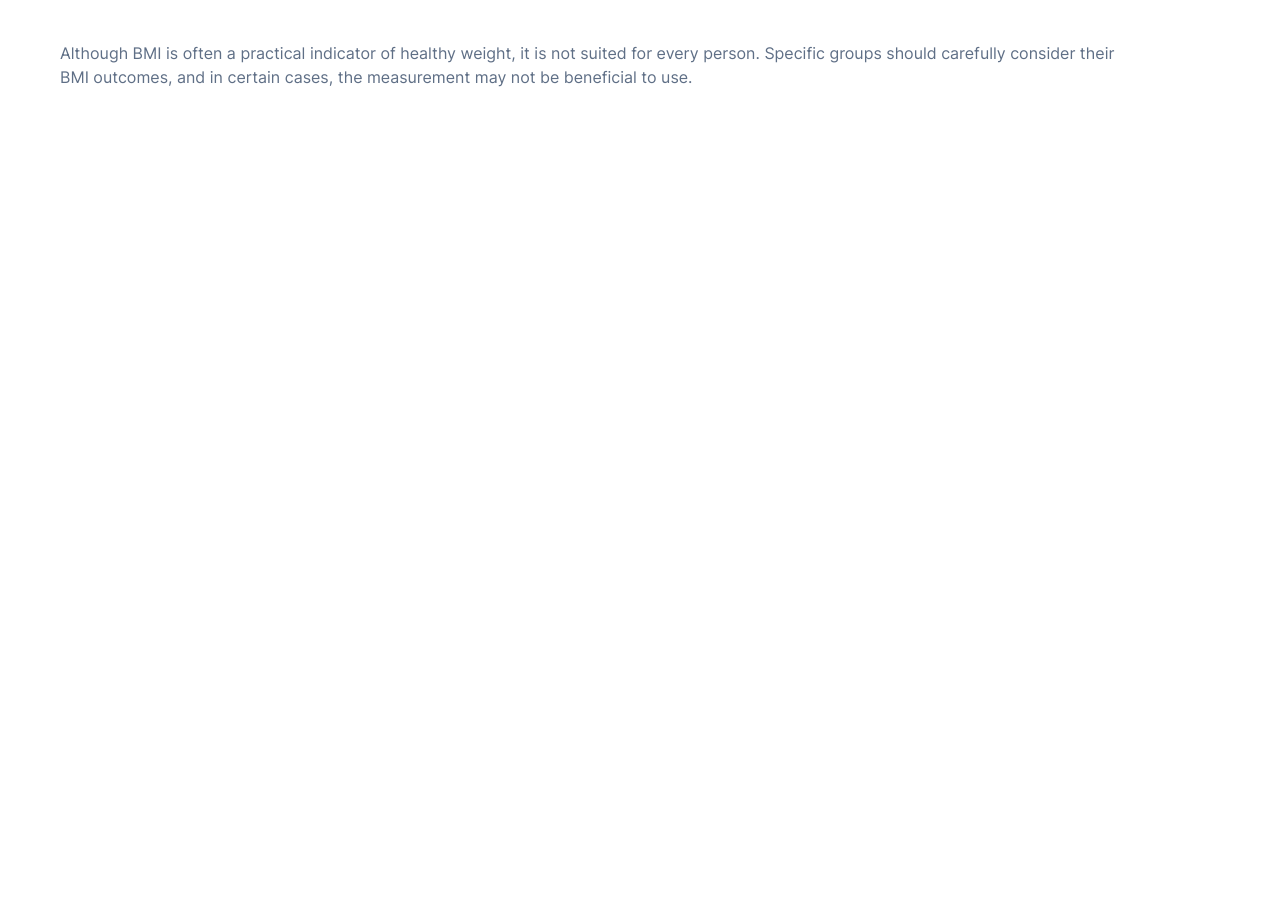
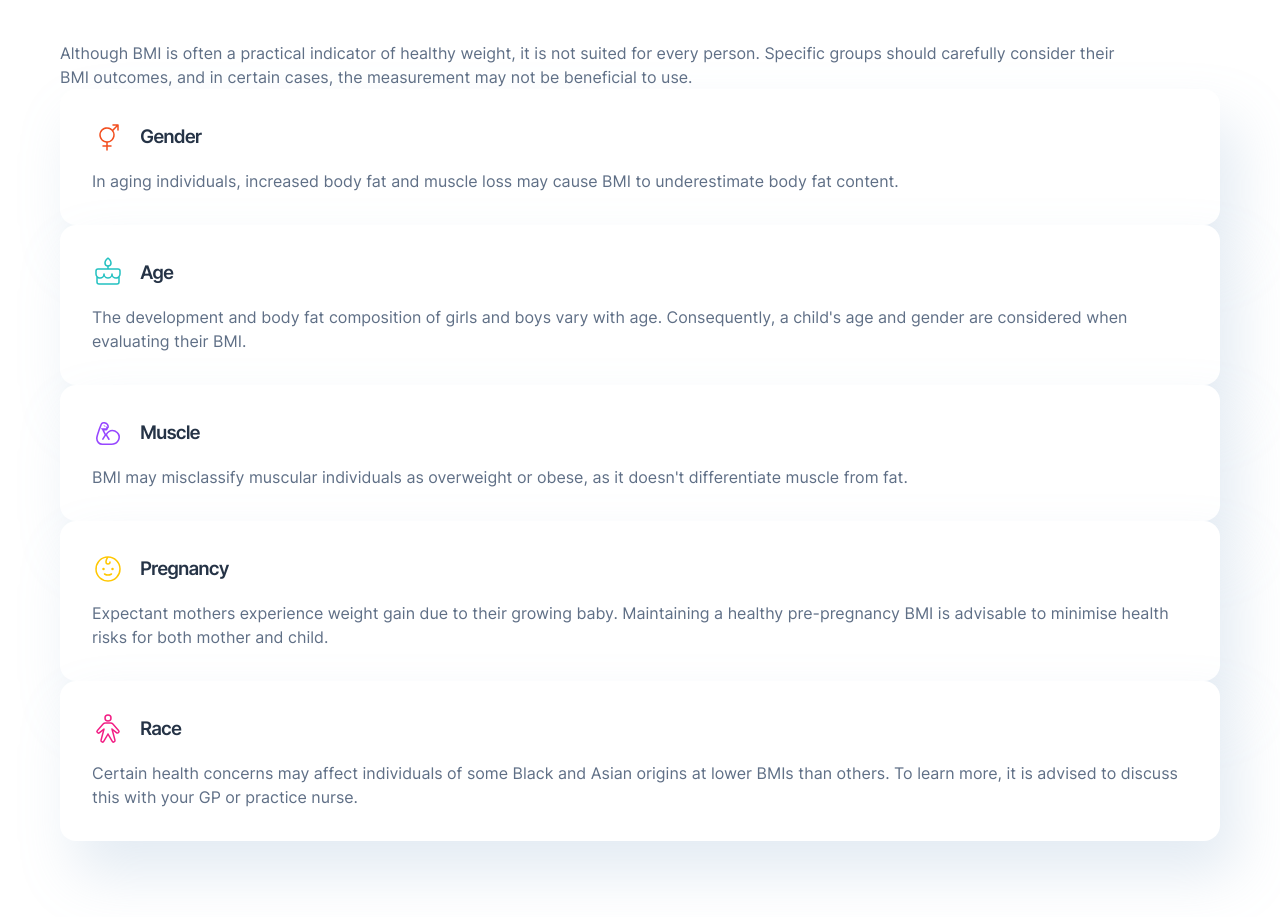
Before and after one commit to karolbanat/fem-svelte-bmi-calculator, a Svelte app: page / in a window 1280 px wide. Shown: the part 1960-2877 px from the top of the page. Before the commit the page ends 2145 px from the top, so only its background shows below. Built offline with nearby package versions, Linux system fonts and the light colour scheme.

Commit message:
Limitation cards

```diff
--- a/src/App.svelte
+++ b/src/App.svelte
@@ -3,10 +3,17 @@
 	import iconExercise from '/src/assets/icons/icon-exercise.svg';
 	import iconSleep from '/src/assets/icons/icon-sleep.svg';
 
+	import iconGender from '/src/assets/icons/icon-gender.svg';
+	import iconAge from '/src/assets/icons/icon-age.svg';
+	import iconMuscle from '/src/assets/icons/icon-muscle.svg';
+	import iconPregnancy from '/src/assets/icons/icon-pregnancy.svg';
+	import iconRace from '/src/assets/icons/icon-race.svg';
+
 	import BMIForm from './lib/BMIForm.svelte';
 	import HeaderBox from './lib/HeaderBox.svelte';
 	import Navigation from './lib/Navigation.svelte';
 	import TipCard from './lib/cards/TipCard.svelte';
+	import LimitationCard from './lib/cards/LimitationCard.svelte';
 </script>
 
 <header class="wrapper-grid">
@@ -68,6 +75,31 @@
 			message="Although BMI is often a practical indicator of healthy weight, it is not suited for every person. Specific groups should carefully consider their BMI outcomes, and in certain cases, the measurement may not be beneficial to use."
 			centered={true}
 			paddedRight={true}
+		/>
+		<LimitationCard
+			icon={iconGender}
+			title="Gender"
+			text="In aging individuals, increased body fat and muscle loss may cause BMI to underestimate body fat content."
+		/>
+		<LimitationCard
+			icon={iconAge}
+			title="Age"
+			text="The development and body fat composition of girls and boys vary with age. Consequently, a child's age and gender are considered when evaluating their BMI."
+		/>
+		<LimitationCard
+			icon={iconMuscle}
+			title="Muscle"
+			text="BMI may misclassify muscular individuals as overweight or obese, as it doesn't differentiate muscle from fat."
+		/>
+		<LimitationCard
+			icon={iconPregnancy}
+			title="Pregnancy"
+			text="Expectant mothers experience weight gain due to their growing baby. Maintaining a healthy pre-pregnancy BMI is advisable to minimise health risks for both mother and child."
+		/>
+		<LimitationCard
+			icon={iconRace}
+			title="Race"
+			text="Certain health concerns may affect individuals of some Black and Asian origins at lower BMIs than others. To learn more, it is advised to discuss this with your GP or practice nurse."
 		/>
 	</section>
 </main>
--- /dev/null
+++ b/src/lib/cards/LimitationCard.svelte
@@ -0,0 +1,32 @@
+<script lang="ts">
+	export let icon: string;
+	export let title: string = '[Title]';
+	export let text: string = '[Text]';
+</script>
+
+<article>
+	<h3>
+		<img src={icon} alt="" />
+		<span>{title}</span>
+	</h3>
+	<p>{text}</p>
+</article>
+
+<style>
+	article {
+		display: grid;
+		gap: 1rem;
+
+		padding: clamp(var(--spacer-rem-300), 4vw, var(--spacer-rem-400));
+
+		background-color: var(--clr-neutral-100);
+		border-radius: var(--borr-400);
+		box-shadow: var(--dropshadow-200);
+	}
+
+	h3 {
+		display: inline-flex;
+		align-items: center;
+		gap: 1rem;
+	}
+</style>
```
